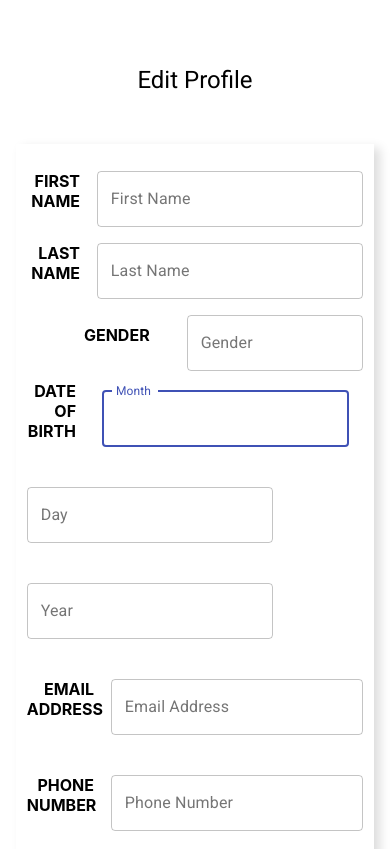
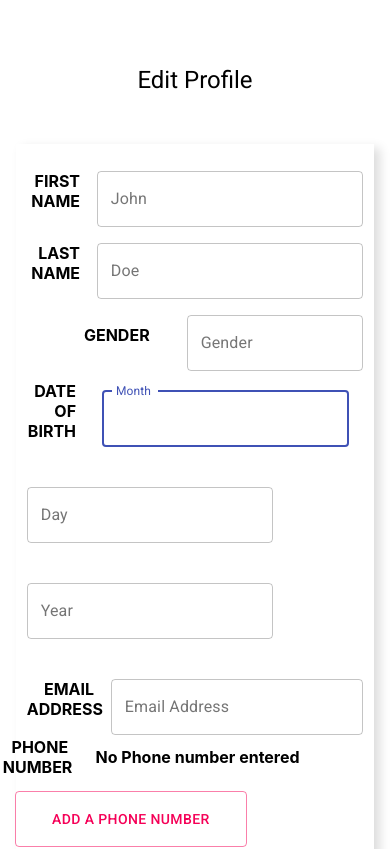
Before and after one commit to hatchways/team-bruschetta, a React (Create React App) app in the folder client/: page /editprofile in a window 390 px wide. Shown: the top 849 px of the page. Built offline with nearby package versions, Linux system fonts and the light colour scheme.

Commit message:
Phone Number Button Added

```diff
--- a/client/src/pages/Profile/EditProfile.tsx
+++ b/client/src/pages/Profile/EditProfile.tsx
@@ -37,7 +37,7 @@ export default function EditProfile() {
               <TextField
                 fullWidth
                 id="firstName"
-                label="First Name"
+                label="John"
                 name="firstName"
                 autoComplete="firstName"
                 className={classes.textField}
@@ -49,7 +49,7 @@ export default function EditProfile() {
               <TextField
                 fullWidth
                 id="lastName"
-                label="Last Name"
+                label="Doe"
                 name="lastName"
                 autoComplete="lastName"
                 className={classes.textField}
@@ -122,17 +122,16 @@ export default function EditProfile() {
                   variant="outlined"
                 />
               </Grid>
-              <Grid item xs={12} className={classes.field}>
-                <div className={classes.label}>Phone Number</div>
-                <TextField
-                  fullWidth
-                  id="phone"
-                  label="Phone Number"
-                  name="phone"
-                  autoComplete="phone"
-                  className={classes.textField}
-                  variant="outlined"
-                />
+              <Grid container spacing={3} className={classes.field}>
+                <div className={classes.dob}>Phone Number</div>
+                <Grid item xs={8} sm={4}>
+                  No Phone number entered
+                </Grid>
+                <Grid item xs={8} sm={4}>
+                  <Button type="submit" fullWidth variant="outlined" color="secondary" className={classes.phoneButton}>
+                    Add a Phone Number
+                  </Button>
+                </Grid>
               </Grid>
               <Grid item xs={12} className={classes.field}>
                 <div className={classes.label}>Where You Live</div>
--- a/client/src/pages/Profile/useStyles.ts
+++ b/client/src/pages/Profile/useStyles.ts
@@ -44,6 +44,9 @@ const useStyles = makeStyles((theme) => ({
     fontWeight: 'bold',
     marginLeft: '40%',
   },
+  phoneButton: {
+    height: 56,
+  },
   title: {
     marginTop: '4rem',
     display: 'flex',
```
